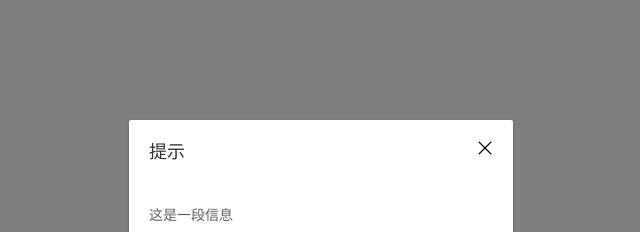
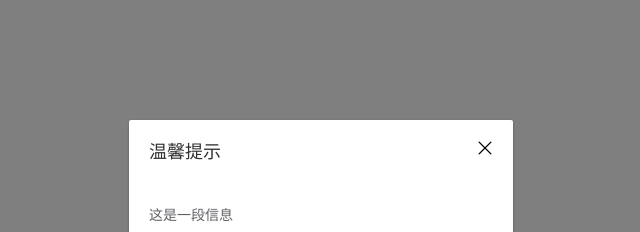
Before and after one commit to Phoebe0626/orange-ui, a Vue app: page / in a window 1280 px wide. Shown: the top 232 px of the page, without its empty margins (319-959 px from the left). Built offline with nearby package versions, Linux system fonts and the light colour scheme.

Commit message:
dialog添加title属性

```diff
--- a/src/App.vue
+++ b/src/App.vue
@@ -53,7 +53,13 @@
       <o-button ghost disabled>按钮</o-button>
     </div> -->
 
-    <o-dialog></o-dialog>
+    <o-dialog
+      title="温馨提示"
+    >
+      <!-- <template #title>
+        <h3>我是标题h3</h3>
+      </template> -->
+    </o-dialog>
   </div>
 </template>
 
--- a/src/components/dialog.vue
+++ b/src/components/dialog.vue
@@ -2,7 +2,9 @@
   <div class="o-dialog__wrapper">
     <div class="o-dialog">
       <div class="o-dialog__header">
-        <span class="o-dialog__title">提示</span>
+        <slot name="title">
+          <span class="o-dialog__title">{{ title }}</span>
+        </slot>
         <button class="o-dialog__headerbtn">
           <i class="o-icon-unchecked"></i>
         </button>
@@ -20,7 +22,13 @@
 
 <script>
 export default {
-  name: 'ODialog'
+  name: 'ODialog',
+  props: {
+    title: {
+      type: String,
+      default: '提示'
+    }
+  }
 }
 </script>
 
```
